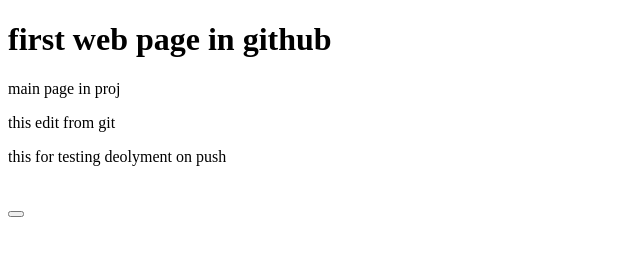
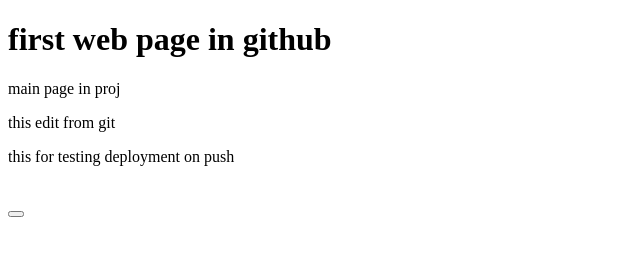
Before and after one commit to mohd22-hub/first-projdev, a plain HTML site: page index.html in a window 1280 px wide. Shown: the full height of the page, 0-640 px from the left. Drawn offline with Linux system fonts and the light colour scheme.

Commit message:
test deployment2

```diff
--- a/index.html
+++ b/index.html
@@ -8,7 +8,7 @@
 <h1>first web page in github </h1>
 <p>main page in proj </p>
 <P> this edit from git</P>
-<p/> this for testing deolyment on push</p>
+<p/> this for testing deployment on push</p>
   <br>
   <button onclick="alert('welcom to my Website')"Click ME</button>
 </BODY>
```
